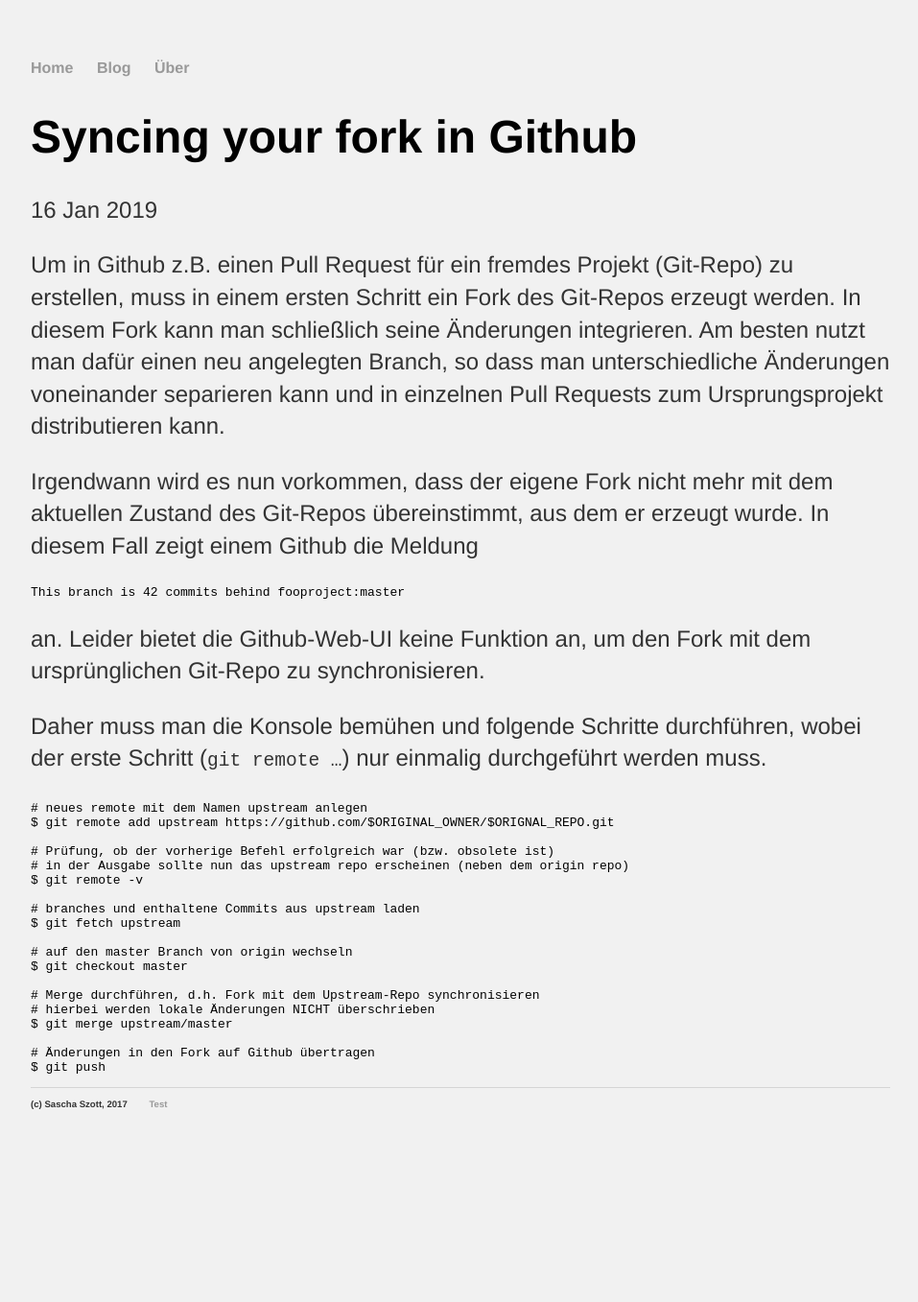
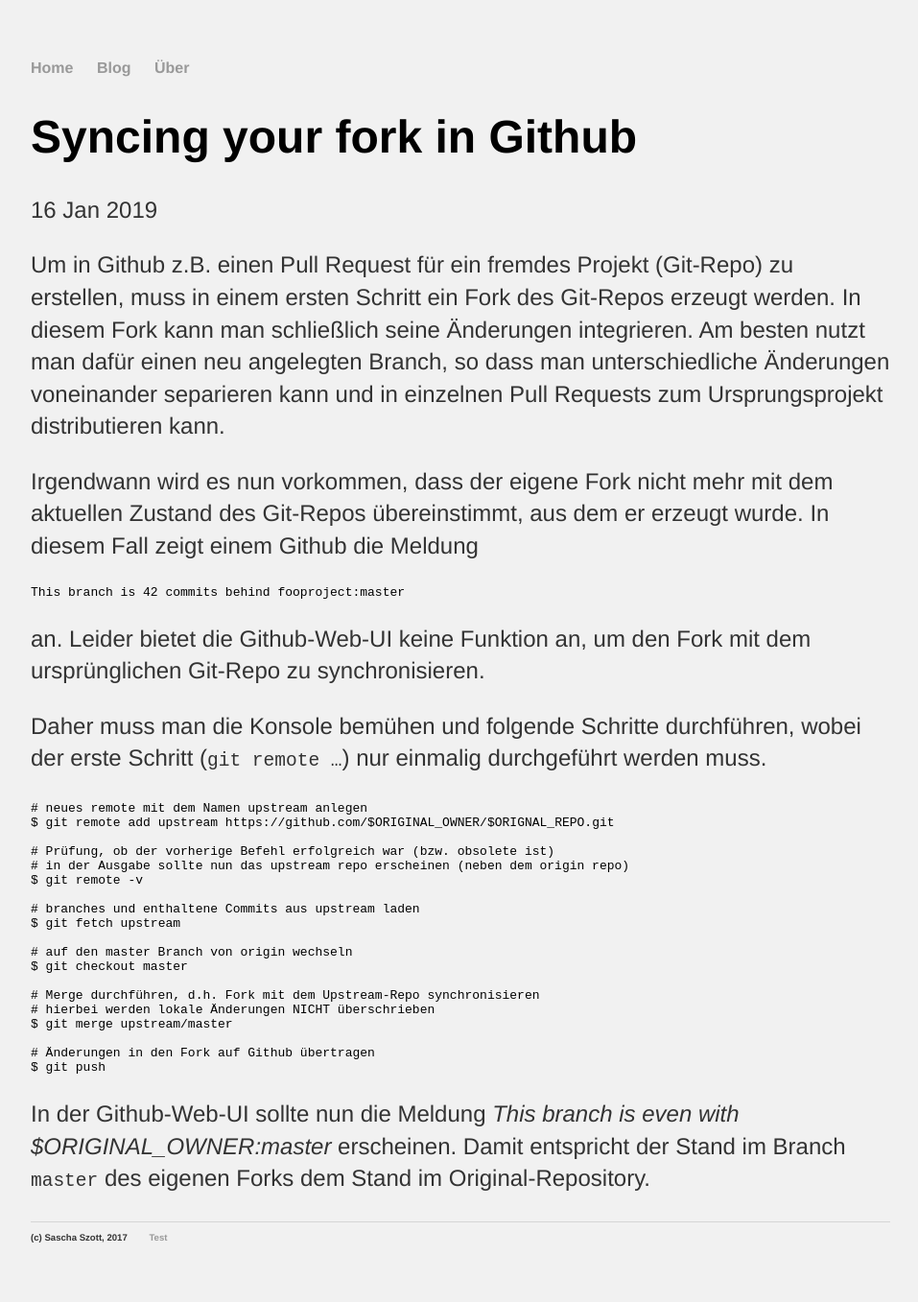
Before and after one commit to saschaszott/saschaszott.github.io, a Jekyll site: the page built from _posts/2019-01-18-syncing-your-fork.md, in a window 1280 px wide. Shown: the whole page at 96% size, without its empty margins (160-1117 px from the left). Built offline with Jekyll 4.4.1, drawn with Linux system fonts in a browser that asks for light colours; before the commit the page ends 1217 px from its top, so only the background shows below that.

Commit message:
Update 2019-01-18-syncing-your-fork.md

````diff
--- a/_posts/2019-01-18-syncing-your-fork.md
+++ b/_posts/2019-01-18-syncing-your-fork.md
@@ -45,3 +45,6 @@
 # Änderungen in den Fork auf Github übertragen
 $ git push
 ```
+
+In der Github-Web-UI sollte nun die Meldung *This branch is even with $ORIGINAL_OWNER:master* erscheinen.
+Damit entspricht der Stand im Branch `master` des eigenen Forks dem Stand im Original-Repository.
````
